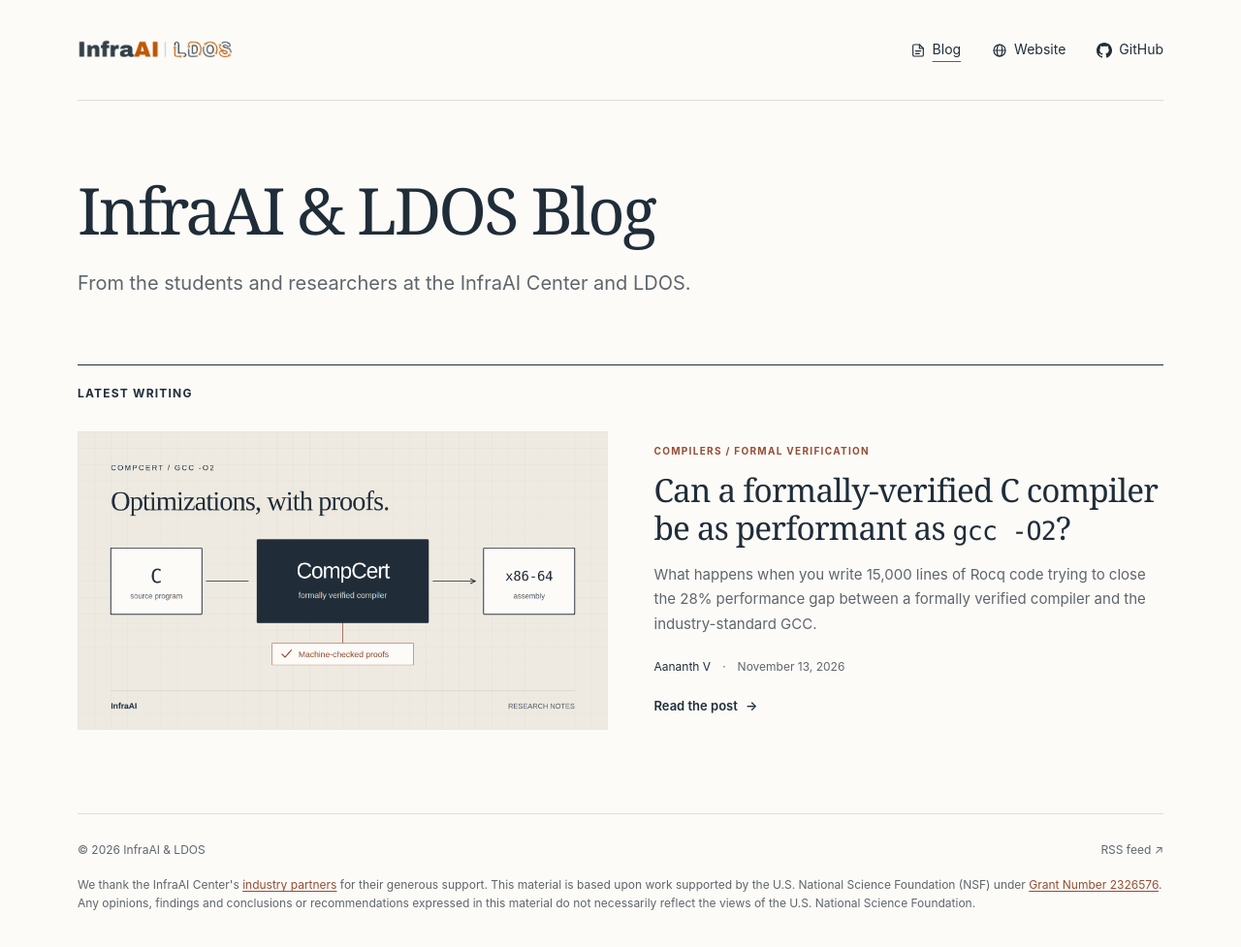
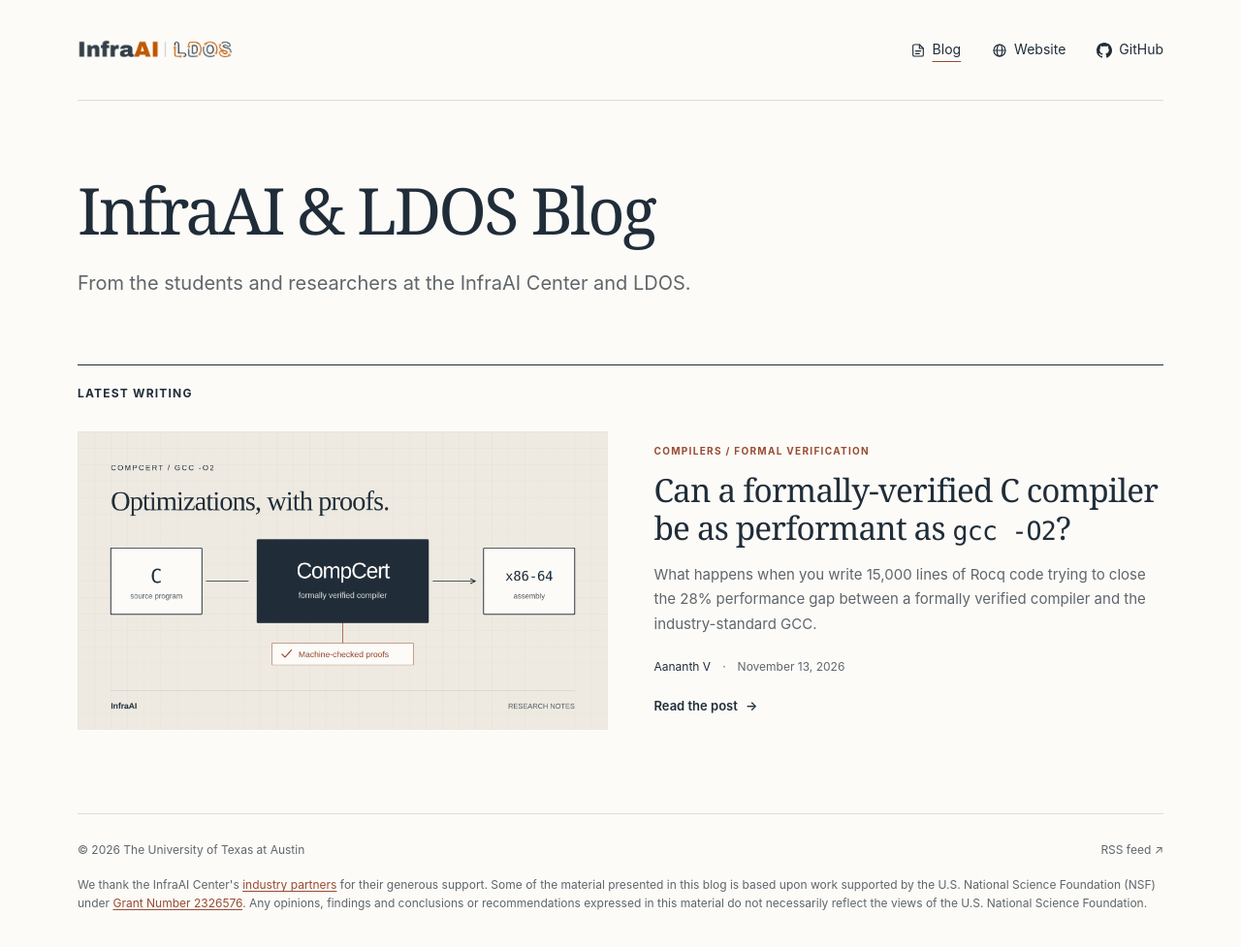
Before and after one commit to UT-InfraAI/ut-infraai.github.io, a Jekyll site: the page built from index.html, in a window 1280 px wide. Shown: the whole page at 97% size. Built offline with Jekyll 4.4.1, drawn with Linux system fonts in a browser that asks for light colours.

Commit message:
Reword NSF acknowledgment and set footer copyright to UT Austin

```diff
--- a/_layouts/default.html
+++ b/_layouts/default.html
@@ -59,11 +59,11 @@
     <footer class="site-footer shell">
       <div class="footer-row">
         {% assign current_year = site.time | date: '%Y' | plus: 0 %}
-        <span>&copy; 2026{% if current_year > 2026 %}&ndash;{{ site.time | date: '%y' }}{% endif %} InfraAI &amp; LDOS</span>
+        <span>&copy; 2026{% if current_year > 2026 %}&ndash;{{ site.time | date: '%y' }}{% endif %} The University of Texas at Austin</span>
         {% if site.posts.size > 0 %}<a href="{{ '/feed.xml' | relative_url }}">RSS feed <span aria-hidden="true">↗</span></a>{% endif %}
       </div>
       <div class="footer-ack">
-        <p>We thank the InfraAI Center's <a href="https://infraai.center/industry">industry partners</a> for their generous support. This material is based upon work supported by the U.S. National Science Foundation (NSF) under <a href="https://www.nsf.gov/funding/opportunities/expeditions-expeditions-computing">Grant Number 2326576</a>. Any opinions, findings and conclusions or recommendations expressed in this material do not necessarily reflect the views of the U.S. National Science Foundation.</p>
+        <p>We thank the InfraAI Center's <a href="https://infraai.center/industry">industry partners</a> for their generous support. Some of the material presented in this blog is based upon work supported by the U.S. National Science Foundation (NSF) under <a href="https://www.nsf.gov/funding/opportunities/expeditions-expeditions-computing">Grant Number 2326576</a>. Any opinions, findings and conclusions or recommendations expressed in this material do not necessarily reflect the views of the U.S. National Science Foundation.</p>
       </div>
     </footer>
   </body>
```
